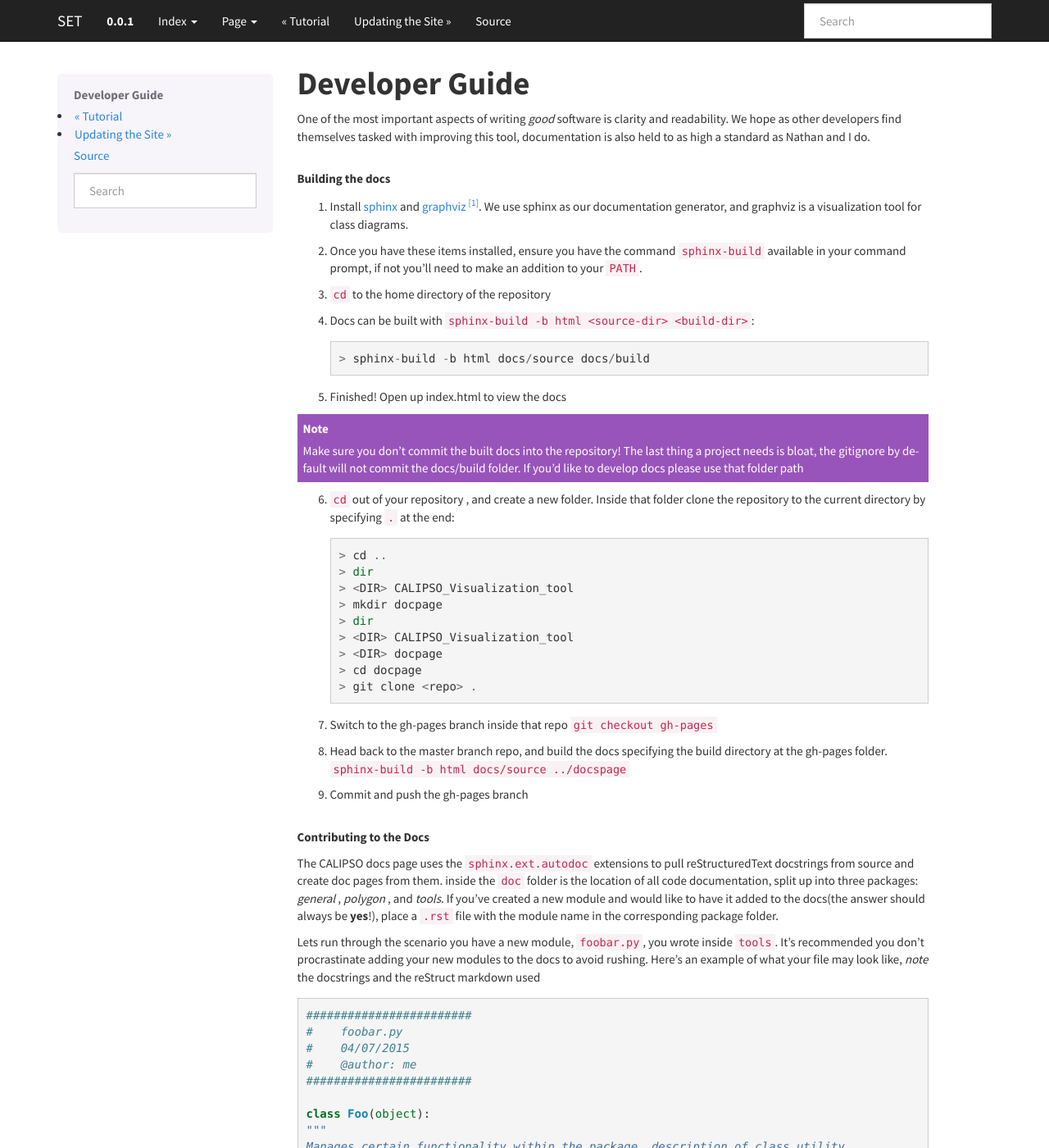
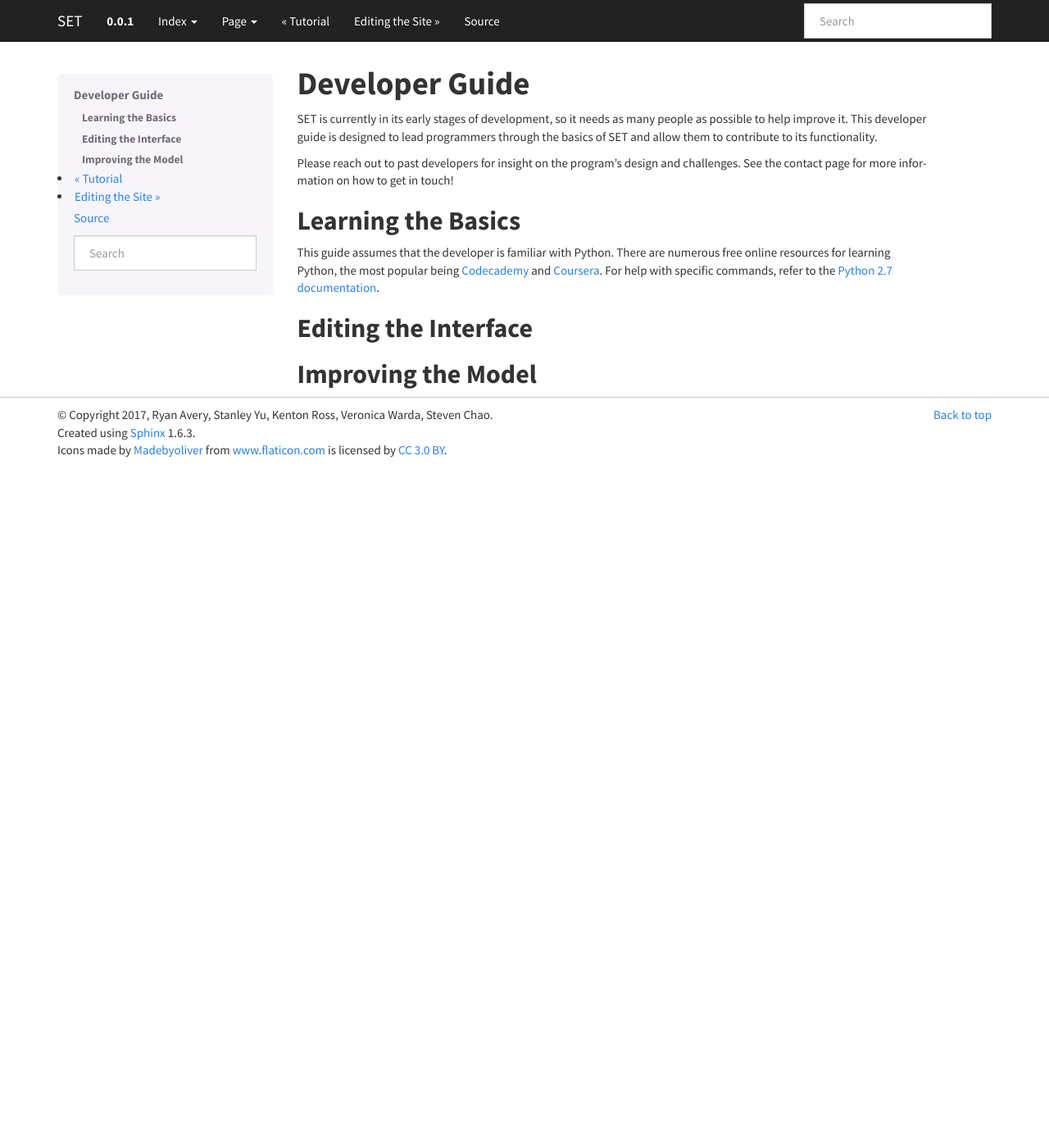
Before and after one commit to NASA-DEVELOP/SET, a Sphinx documentation site: the page built from docs/source/dev/dev.rst, in a window 1280 px wide and 1400 px high. Shown: the whole window at 82% size. Built offline with Sphinx 7.4.7, drawn with Linux system fonts in a browser that asks for light colours; some of the changed text lies outside the part shown.

Commit message:
structured developer guide and site sections

```diff
--- a/docs/source/dev/dev.rst
+++ b/docs/source/dev/dev.rst
@@ -2,157 +2,21 @@
 **Developer Guide**
 ===================
 
-One of the most important aspects of writing *good* software is clarity and readability.
-We hope as other developers find themselves tasked with improving this tool, documentation
-is also held to as high a standard as Nathan and I do.
+SET is currently in its early stages of development, so it needs as many people as possible to help improve it. This developer guide is designed to lead programmers through the basics of SET and allow them to contribute to its functionality.
 
-.. rubric:: Building the docs
+Please reach out to past developers for insight on the program's design and challenges. See the :doc:`contact page <trouble/contact>` for more information on how to get in touch!
 
-1. Install `sphinx`_ and `graphviz`_ [#f1]_. We use sphinx as our documentation generator,
-   and graphviz is a visualization tool for class diagrams.
+**Learning the Basics**
+-----------------------
 
-2. Once you have these items installed, ensure you have the command ``sphinx-build`` available
-   in your command prompt, if not you'll need to make an addition to your ``PATH``.
+This guide assumes that the developer is familiar with Python. There are numerous free online resources for learning Python, the most popular being `Codecademy`__ and `Coursera`__. For help with specific commands, refer to the `Python 2.7 documentation`__.
 
-3. ``cd`` to the home directory of the repository
+**Editing the Interface**
+-------------------------
 
-4. Docs can be built with ``sphinx-build -b html <source-dir> <build-dir>``::
+**Improving the Model**
+-----------------------
 
-   > sphinx-build -b html docs/source docs/build
-
-5. Finished! Open up index.html to view the docs
-
-.. note::
-
-   Make sure you don't commit the built docs into the repository! The last thing a project needs
-   is bloat, the gitignore by default will not commit the docs/build folder. If you'd like to
-   develop docs please use that folder path
-
-6. ``cd`` out of your repository , and create a new folder. Inside that folder clone the
-   repository to the current directory by specifying ``.`` at the end::
-
-   > cd ..
-   > dir
-   > <DIR> CALIPSO_Visualization_tool
-   > mkdir docpage
-   > dir
-   > <DIR> CALIPSO_Visualization_tool
-   > <DIR> docpage
-   > cd docpage
-   > git clone <repo> .
-
-7. Switch to the gh-pages branch inside that repo ``git checkout gh-pages``
-
-8. Head back to the master branch repo, and build the docs specifying the build directory at
-   the gh-pages folder. ``sphinx-build -b html docs/source ../docspage``
-
-9. Commit and push the gh-pages branch
-
-.. rubric:: Contributing to the Docs
-
-The CALIPSO docs page uses the ``sphinx.ext.autodoc`` extensions to pull reStructuredText
-docstrings from source and create doc pages from them. inside the ``doc`` folder is the
-location of all code documentation, split up into three packages: *general* , *polygon* ,
-and *tools*. If you've created a new module and would like to have it added to the
-docs(the answer should always be **yes**!), place a ``.rst`` file with the module name in
-the corresponding package folder.
-
-Lets run through the scenario you have a new module, ``foobar.py``, you wrote inside ``tools``.
-It's recommended you don't procrastinate adding your new modules to the docs to avoid rushing.
-Here's an example of what your file may look like, *note* the docstrings and the reStruct
-markdown used
-
-.. code-block:: python
-
-   ########################
-   #    foobar.py
-   #    04/07/2015
-   #    @author: me
-   ########################
-
-   class Foo(object):
-   """
-   Manages certain functionality within the package, description of class utility
-
-   :param str title: Title of window
-   :param root: Root of application
-   """
-
-       def __init__(self, title, root):
-           self.title = title
-           self.root = root
-
-       def does_stuff(self):
-       """
-       Does plenty of stuff
-
-       :rtype: int
-       """
-           return 0
-
-    def related_to_foo(foobar):
-    """
-    Takes a passed ``Foo`` object and does something with the object
-
-    :param Foo foobar: A Foo object
-    """
-        # .....
-
-
-Now when adding ``foobar.py``, you'll reference the package it is located in
-(``tools`` in this case) and place a ``.rst`` file in the correct location.::
-
-   > cd vocal
-   > cd docs
-   > cd doc
-   > tree
-   .
-   |-- general
-   |   |-- attributes.rst
-   |   |-- calipso.rst
-   |   |-- consts.rst
-   |   |-- db.rst
-   |   |-- general.rst
-   |   |-- import.rst
-   |   `-- toolswindow.rst
-   |-- modules.rst
-   |-- polygon
-   |   |-- drawer.rst
-   |   |-- list.rst
-   |   |-- polygon.rst
-   |   `-- reader.rst
-   `-- tools
-       |-- navigationtoolbar2calipso.rst
-       |-- toggleablebutton.rst
-       |-- tools.rst
-       |-- tooltip.rst
-       `-- treelistbox.rst
-    > cd tools
-    > vim foobar.rst
-
-Inside ``foobar.rst`` simply specify the title and a couple auto doc lines.::
-
-   ==============
-   Foo
-   ==============
-
-   .. inheritance-diagram:: tools.foobar
-
-   .. automodule:: tools.foobar
-      :members:
-
-The ``:members:`` specifier tells autodoc to also include the class methods, which we also want
-to display.
-
-
-And thats all! The documentation tool will create an inheritance diagram of all classes using
-graphiz, then run through the module specified and document any classes or functions available.
-Ensure you are using **docstrings** and are following the
-:doc:`coding conventions </dev/conventions>`. If you ever run into problems not knowing how to
-use sphinx, every doc page has a *view source* option you can refer to for help, and feel free
-to contact us on the :doc:`contact page </trouble/contact>`.
-
-
-.. _sphinx: http://sphinx-doc.org/
-.. _graphviz: http://www.graphviz.org/
-.. [#f1] You will likely need to add graphviz to your ``PATH`` once installed
+.. __: https://www.codecademy.com/
+.. __: https://www.coursera.org/
+.. __: https://docs.python.org/2/
```
Also changed, not shown: docs/source/dev/site.rst (+8 -59 lines).
